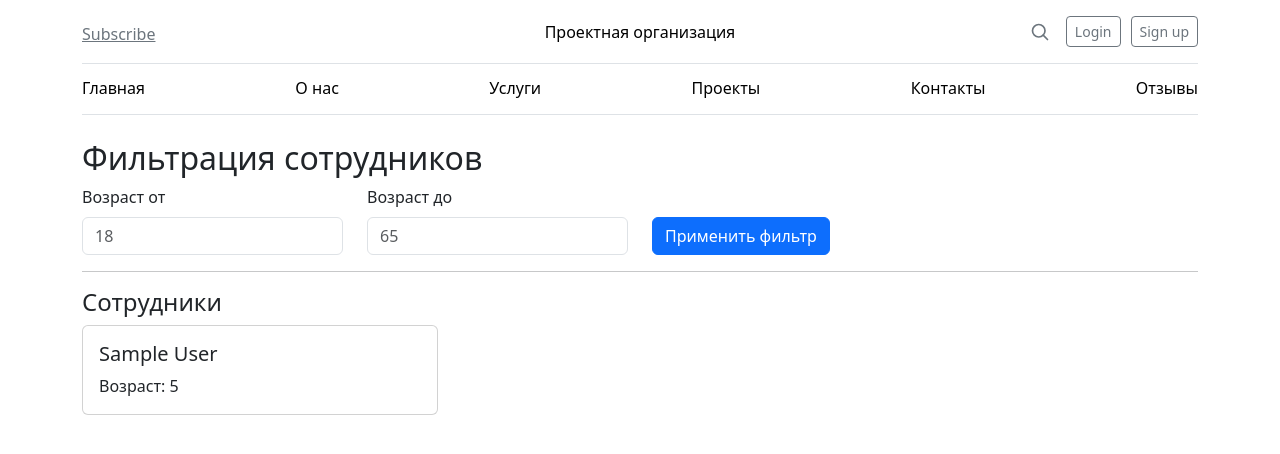
After one commit to zazik347/Django_project_organization, a Django app: page /filter/ in a window 1280 px wide. The commit adds this page. Shown: the top 454 px of the page. Run offline with Django 5.2, Linux system fonts and the light colour scheme; tables that the repository leaves empty hold one stand-in row (values such as "Sample post").

Commit message:
Исправлено: фильтрация по возрасту в Python, с учётом граничных значений

```diff
--- a/employees/models.py
+++ b/employees/models.py
@@ -16,6 +16,13 @@ class Employee(models.Model):
         verbose_name='Часовая ставка',
         default=0
     )
+
+    @property
+    def age(self):
+        today = date.today()
+        return today.year - self.birth_date.year - (
+            (today.month, today.day) < (self.birth_date.month, self.birth_date.day)
+        )
 
     def __str__(self):
         return self.full_name
--- a/employees/templates/employee_list.html
+++ b/employees/templates/employee_list.html
@@ -76,6 +76,7 @@
         </ul>
     <div class="link_save">
         <a href="{%url 'employees:manager_list'%}" class="btn btn-success">Получить перечень руководителей отделов</a>
+        <a href="{%url 'employees:filtered_list'%}" class="btn btn-success">Отфильторовать сотрудников</a>
     </div>
          </a>
     </div>
--- /dev/null
+++ b/employees/templates/filter_list.html
@@ -0,0 +1,87 @@
+{% extends "base.html" %}
+{% load static %}
+{% block title %}
+Фильтрация сотрудников
+{% endblock %}
+{% block body %}
+<div class="container">
+  <header class="border-bottom lh-1 py-3">
+    <div class="row flex-nowrap justify-content-between align-items-center">
+      <div class="col-4 pt-1">
+        <a class="link-secondary" href="#">Subscribe</a>
+      </div>
+      <div class="col-4 text-center">
+        <a class="blog-header-logo text-body-emphasis text-decoration-none" href="#">Проектная организация</a>
+      </div>
+      <div class="col-4 d-flex justify-content-end align-items-center">
+        <a class="link-secondary" href="{% url 'main_page:search_choose' %}" aria-label="Search">
+          <svg xmlns="http://www.w3.org/2000/svg" width="20" height="20" fill="none" stroke="currentColor" stroke-linecap="round" stroke-linejoin="round" stroke-width="2" class="mx-3" role="img" viewBox="0 0 24 24"><title>Search</title><circle cx="10.5" cy="10.5" r="7.5"></circle><path d="M21 21l-5.2-5.2"></path></svg>
+        </a>
+        {% if request.user.is_authenticated %}
+          <p class="me-2 mb-0">Вы вошли как: {{ request.user.username }}</p>
+          <a href="{% url 'user:logout' %}" class="btn btn-danger mt-3">Выйти</a>
+        {% else %}
+          <a class="btn btn-sm btn-outline-secondary login_btn" href="{% url 'user:login' %}">Login</a>
+          <a class="btn btn-sm btn-outline-secondary" href="{% url 'user:register' %}">Sign up</a>
+        {% endif %}
+      </div>
+    </div>
+  </header>
+  <div class="nav-scroller py-1 mb-3 border-bottom">
+    <nav class="nav nav-underline justify-content-between">
+      <a class="nav-item nav-link link-body-emphasis " href="{% url 'main_page:index' %}">Главная</a>
+      <a class="nav-item nav-link link-body-emphasis" href="{% url 'main_page:about' %}">О нас</a>
+      <a class="nav-item nav-link link-body-emphasis" href="#">Услуги</a>
+      <a class="nav-item nav-link link-body-emphasis" href="{% url 'projects:project_list' %}">Проекты</a>
+      <a class="nav-item nav-link link-body-emphasis" href="{% url 'main_page:contacts' %}">Контакты</a>
+      <a class="nav-item nav-link link-body-emphasis" href="{% url 'main_page:reviews' %}" >Отзывы</a>
+    </nav>
+  </div>
+</div>
+<div class="container mt-4">
+    <h2>Фильтрация сотрудников</h2>
+
+    <!-- Форма фильтрации -->
+    <form method="get" action=".">
+        <div class="row mb-3">
+            <div class="col-md-3">
+                <label for="age_min" class="form-label">Возраст от</label>
+                <input type="number" name="age_min" class="form-control" id="age_min"
+                       value="{{ age_min|default_if_none:'' }}" placeholder="18">
+            </div>
+            <div class="col-md-3">
+                <label for="age_max" class="form-label">Возраст до</label>
+                <input type="number" name="age_max" class="form-control" id="age_max"
+                       value="{{ age_max|default_if_none:'' }}" placeholder="65">
+            </div>
+            <div class="col-md-3 d-flex align-items-end">
+                <button type="submit" class="btn btn-primary">Применить фильтр</button>
+            </div>
+        </div>
+    </form>
+
+    <hr>
+    <!-- Список сотрудников -->
+    <h4>Сотрудники</h4>
+    <div class="row">
+        {% for emp in employees %}
+            <div class="col-md-4 mb-3">
+                <div class="card">
+                    <div class="card-body">
+                        <h5 class="card-title">{{ emp.full_name }}</h5>
+                        <p class="card-text">
+                            Возраст: {{ emp.age }}<br>
+                        </p>
+                    </div>
+                </div>
+            </div>
+        {% empty %}
+            <p>Сотрудники не найдены.</p>
+        {% endfor %}
+    </div>
+
+    <!-- Повтор для инженеров и конструкторов (если нужно) -->
+    <!-- Можно объединить в один список, если есть общая модель -->
+</div>
+<script src="https://cdn.jsdelivr.net/npm/bootstrap@5.3.2/dist/js/bootstrap.bundle.min.js"></script>
+{% endblock %}
--- a/employees/urls.py
+++ b/employees/urls.py
@@ -12,4 +12,5 @@ urlpatterns = [
     path('add-project-employees/', views.add_project_employees, name='add_project_employees'),
     path('get-project-dates/', get_project_dates, name='get_project_dates'),
     path('bulk-create-assignments/', views.bulk_create_employee_assignments, name='bulk_create_assignments'),
+    path('filter/', views.filtered_employee_list, name='filtered_list'),
 ]
--- a/employees/views.py
+++ b/employees/views.py
@@ -1,8 +1,10 @@
 import json
+from datetime import timedelta, date
 
 from django.contrib.auth.decorators import permission_required
 from django.http import JsonResponse
 from django.shortcuts import render, get_object_or_404
+from django.utils import timezone
 from django.views.decorators.csrf import csrf_exempt
 
 from avtomatizations.models import AutomationEngineer, AutomationRole
@@ -25,6 +27,53 @@ def employee_list(request):
                   'engineers': engineers,
                   'constructors': constructors})
 
+def filtered_employee_list(request):
+    # Получаем всех сотрудников
+    employees = list(Employee.objects.all())
+
+
+    # Объединяем
+    all_employees = employees
+
+    # Получаем фильтры
+    age_min = request.GET.get('age_min')
+    age_max = request.GET.get('age_max')
+
+    today = timezone.now().date()
+
+    # Функция для расчёта возраста
+    def calculate_age(birth_date):
+        if not birth_date:
+            return None
+        return today.year - birth_date.year - (
+            (today.month, today.day) < (birth_date.month, birth_date.day)
+        )
+
+    # Фильтруем в Python
+    filtered_employees = []
+    for emp in all_employees:
+        age = calculate_age(emp.birth_date)  # Считаем возраст
+        emp._age = age  # Сохраняем как временное поле (не трогаем @property)
+
+        if age is None:
+            continue
+
+        # Проверяем фильтры
+        if age_min and age < int(age_min):
+            continue
+        if age_max and age > int(age_max):
+            continue
+
+        filtered_employees.append(emp)
+
+    # Сортируем по имени
+    filtered_employees.sort(key=lambda x: x.full_name)
+
+    return render(request, 'filter_list.html', {
+        'employees': filtered_employees,
+        'age_min': age_min,
+        'age_max': age_max,
+    })
 
 def manager_list(request):
     # Получаем начальников из автоматизации
```
